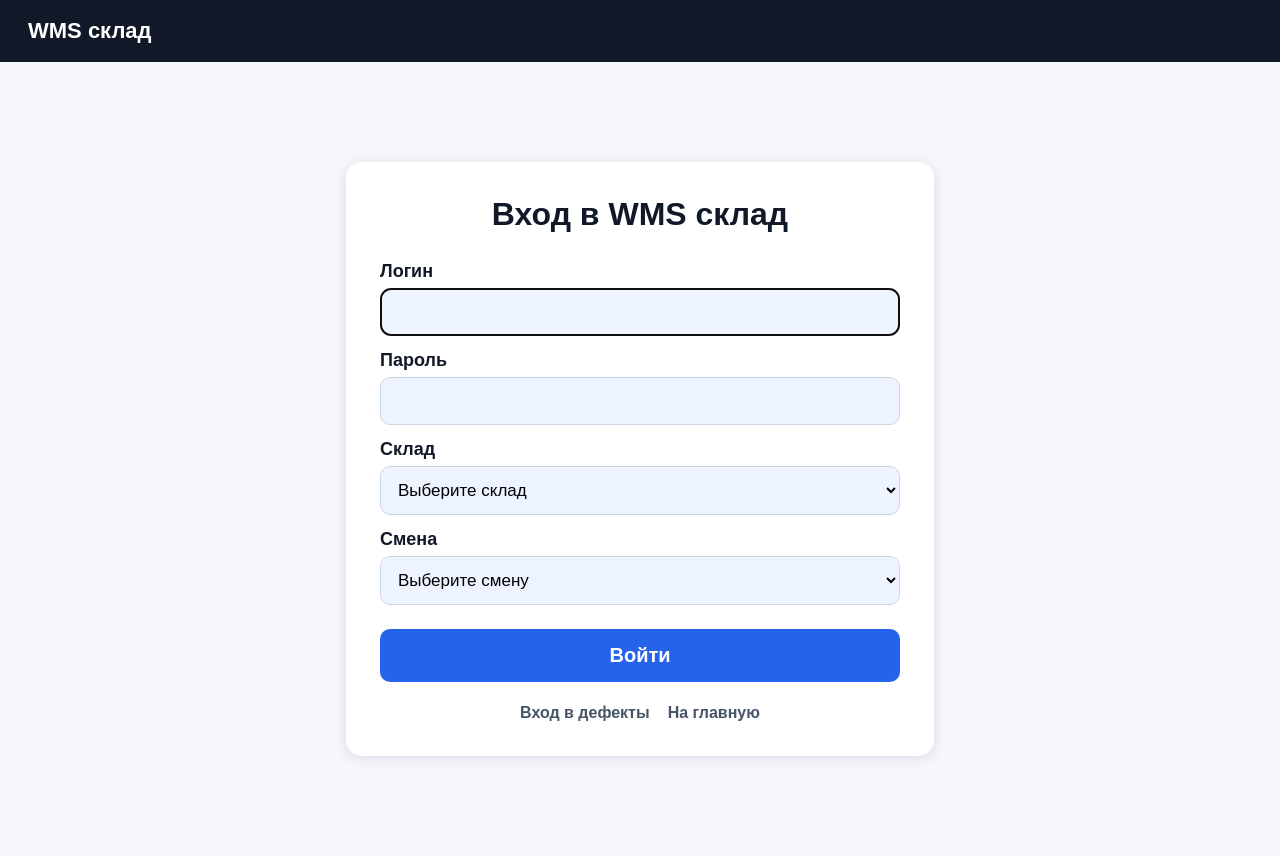
After one commit to ZlakiKozinaka/defects-auto-copy-1, a Django app: page /accounts/wms-login/ in a window 1280 px wide. The commit adds this page. Run offline with Django 5.2, Linux system fonts and the light colour scheme; data that the repository does not hold is empty.

Commit message:
Добавление ВМС

```diff
--- /dev/null
+++ b/defects_app/templates/registration/wms_login.html
@@ -0,0 +1,136 @@
+<!doctype html>
+<html lang="ru">
+<head>
+    <meta charset="utf-8">
+    <title>Вход в WMS склад</title>
+    <style>
+        body {
+            font-family: Arial, sans-serif;
+            margin: 0;
+            background: #f5f7fb;
+            color: #111827;
+        }
+
+        .topbar {
+            background: #111827;
+            color: #fff;
+            padding: 18px 28px;
+            font-size: 22px;
+            font-weight: 900;
+        }
+
+        .page {
+            min-height: calc(100vh - 70px);
+            display: flex;
+            align-items: center;
+            justify-content: center;
+            padding: 32px;
+        }
+
+        .card {
+            width: 520px;
+            background: #fff;
+            border-radius: 16px;
+            padding: 34px;
+            box-shadow: 0 2px 14px rgba(15, 23, 42, .12);
+        }
+
+        h1 {
+            text-align: center;
+            margin: 0 0 28px;
+            font-size: 32px;
+        }
+
+        label {
+            display: block;
+            margin: 14px 0 6px;
+            font-weight: 900;
+            font-size: 18px;
+        }
+
+        input, select {
+            width: 100%;
+            box-sizing: border-box;
+            padding: 13px;
+            border: 1px solid #cbd5e1;
+            border-radius: 10px;
+            font-size: 17px;
+            background: #eef4ff;
+        }
+
+        button {
+            width: 100%;
+            margin-top: 24px;
+            border: 0;
+            border-radius: 10px;
+            padding: 15px;
+            background: #2563eb;
+            color: white;
+            font-size: 20px;
+            font-weight: 900;
+            cursor: pointer;
+        }
+
+        button:hover {
+            background: #1d4ed8;
+        }
+
+        .links {
+            margin-top: 22px;
+            display: flex;
+            justify-content: center;
+            gap: 18px;
+            flex-wrap: wrap;
+        }
+
+        .links a {
+            color: #475569;
+            font-weight: 700;
+            text-decoration: none;
+        }
+
+        .links a:hover {
+            color: #2563eb;
+        }
+
+        .errorlist {
+            color: #dc2626;
+            font-weight: 700;
+        }
+    </style>
+</head>
+<body>
+    <div class="topbar">WMS склад</div>
+
+    <div class="page">
+        <div class="card">
+            <h1>Вход в WMS склад</h1>
+
+            <form method="post">
+                {% csrf_token %}
+
+                <label for="{{ form.username.id_for_label }}">Логин</label>
+                {{ form.username }}
+
+                <label for="{{ form.password.id_for_label }}">Пароль</label>
+                {{ form.password }}
+
+                <label for="{{ form.site.id_for_label }}">Склад</label>
+                {{ form.site }}
+
+                <label for="{{ form.shift.id_for_label }}">Смена</label>
+                {{ form.shift }}
+
+                {{ form.non_field_errors }}
+
+                <button type="submit">Войти</button>
+            </form>
+
+            <div class="links">
+                <a href="{% url 'login' %}">Вход в дефекты</a>
+                <a href="{% url 'home' %}">На главную</a>
+            </div>
+        </div>
+    </div>
+</body>
+</html>
```
Also changed, not shown: defects_app/templates/registration/login.html (+4 -3 lines).
